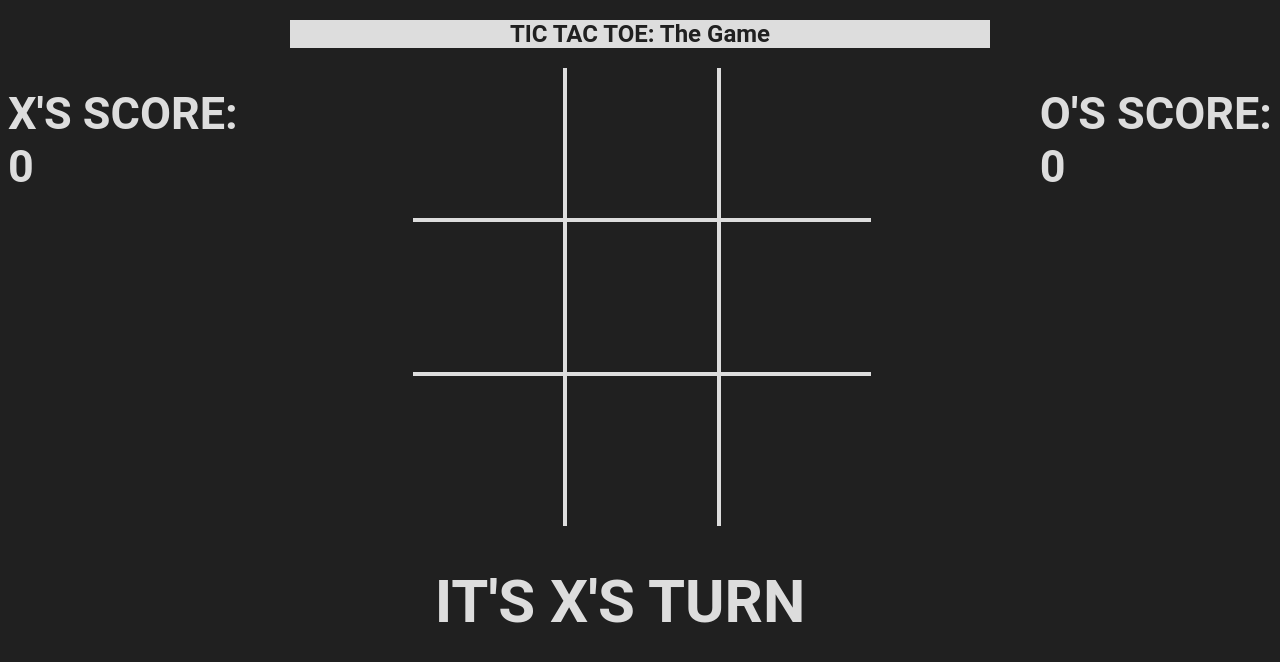
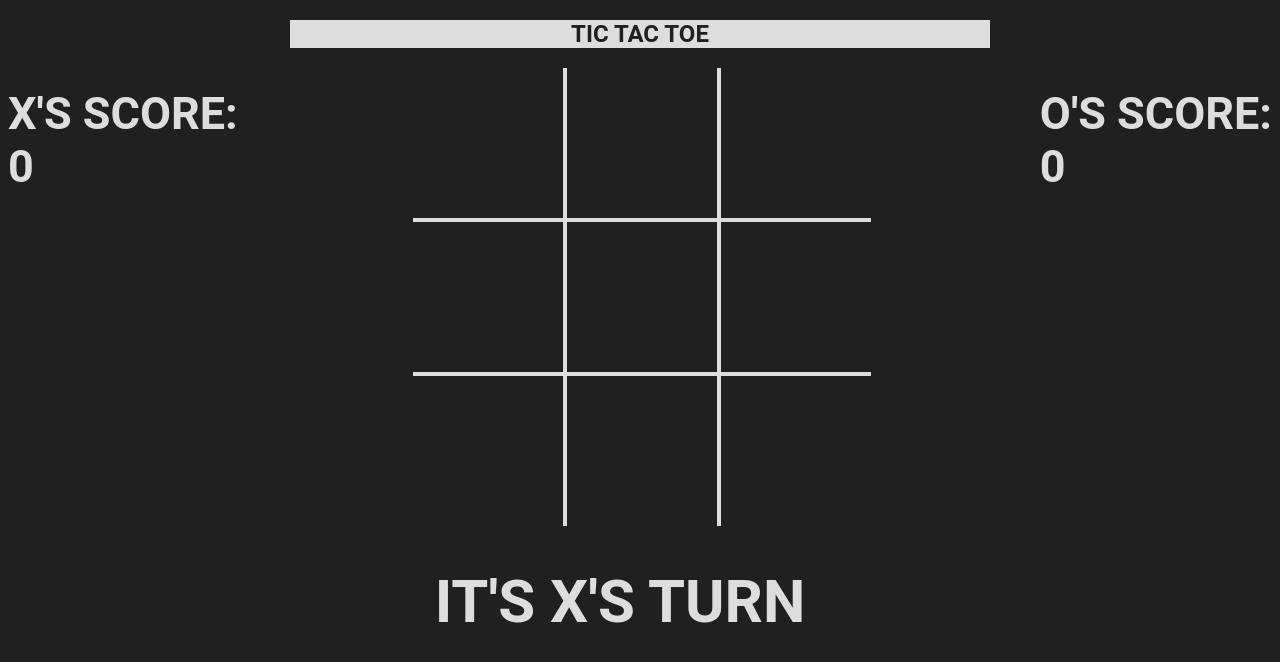
Before and after one commit to SoftwareSquad/TicTacToe, a website built with webpack: page src/client/index.html in a window 1280 px wide. Built offline with nearby package versions, Linux system fonts and the light colour scheme; files whose address does not match are found by name.

Commit message:
reverting changes

```diff
--- a/src/client/index.html
+++ b/src/client/index.html
@@ -35,7 +35,7 @@
 
     <div class="game">
         <nav class="navbar navbar-default">
-            <h1>TIC TAC TOE: The Game</h1>
+            <h1>TIC TAC TOE</h1>
         </nav>
         <!-- Row in the game board -->
         <div class="row" id="row-1">
```
Also changed, not shown: dist/index.html.
